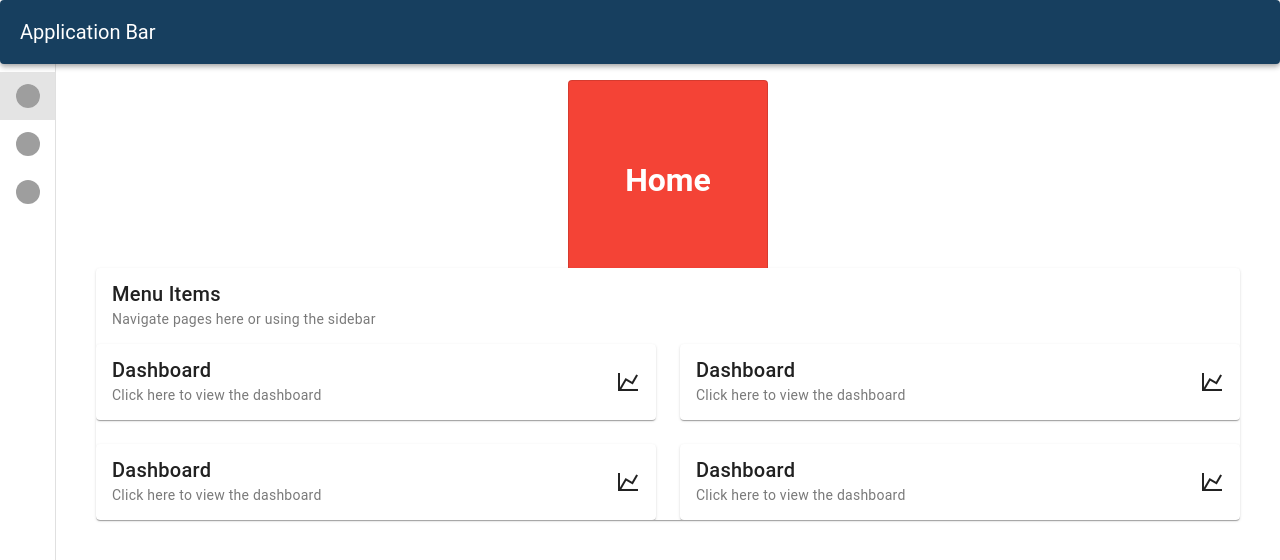
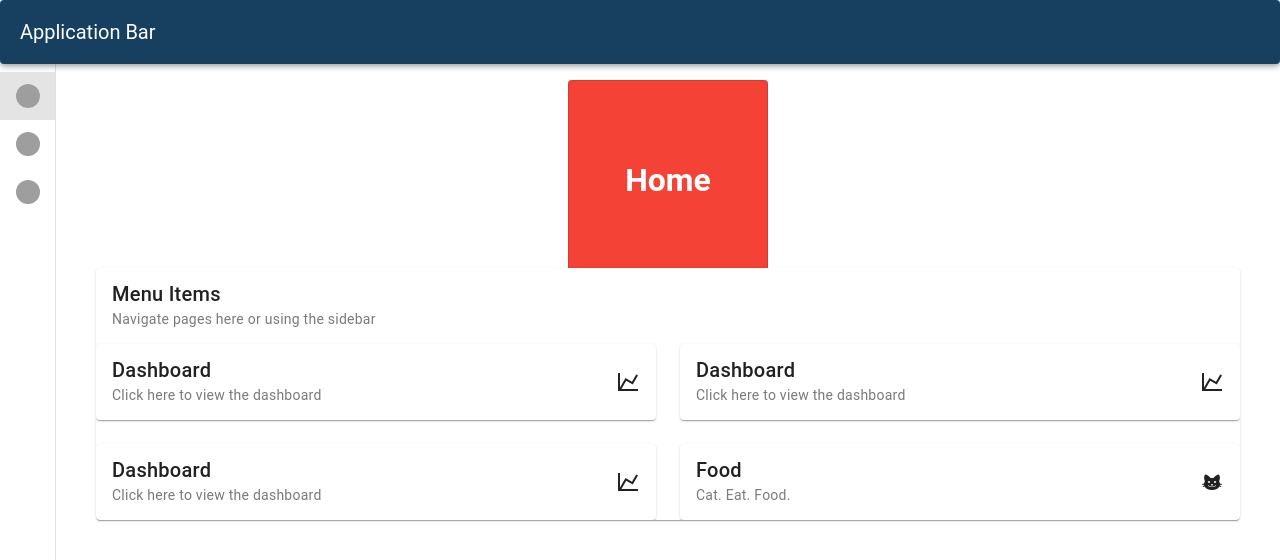
Before and after one commit to jademchog/Internship-Project-Analysis, a Vue app in the folder vuetify-project/: page /home in a window 1280 px wide. Shown: the top 560 px of the page. Built offline with nearby package versions, Linux system fonts and the light colour scheme; grey boxes are pictures that could not be loaded; a small style sheet from the web is missing.

Commit message:
Modified database

```diff
--- a/vuetify-project/components.d.ts
+++ b/vuetify-project/components.d.ts
@@ -15,6 +15,7 @@ declare module 'vue' {
     HelloWorld: typeof import('./src/components/HelloWorld.vue')['default']
     MenuItem: typeof import('./src/components/MenuItem.vue')['default']
     MenuItemDashboard: typeof import('./src/components/MenuItemDashboard.vue')['default']
+    MenuItemFood: typeof import('./src/components/MenuItemFood.vue')['default']
     RouterLink: typeof import('vue-router')['RouterLink']
     RouterView: typeof import('vue-router')['RouterView']
   }
--- /dev/null
+++ b/vuetify-project/src/components/MenuItemFood.vue
@@ -0,0 +1,8 @@
+<template>
+    <v-card
+    title="Food"
+    subtitle="Cat. Eat. Food."
+    append-icon="mdi-cat"
+    link
+    to="/food"></v-card>
+</template>
--- a/vuetify-project/src/pages/Home.vue
+++ b/vuetify-project/src/pages/Home.vue
@@ -21,7 +21,7 @@
               <MenuItemDashboard />
             </v-col>
             <v-col>
-              <MenuItemDashboard />
+              <MenuItemFood />
             </v-col>
           </v-row>
         </v-card>
```
Also changed, not shown: 1 other file (tests, documents, lock files or other folders).
